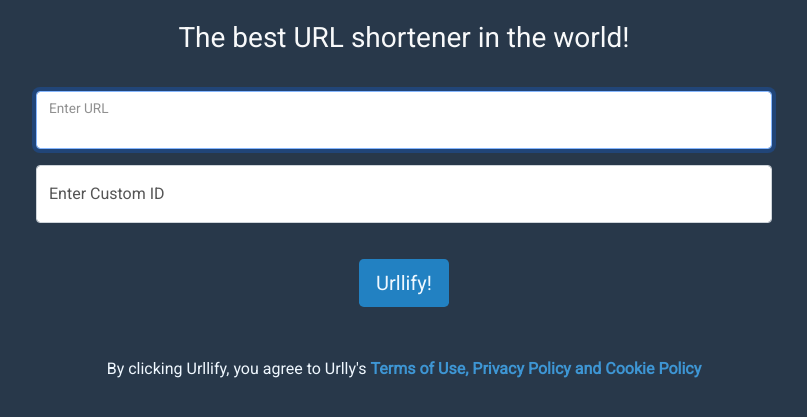
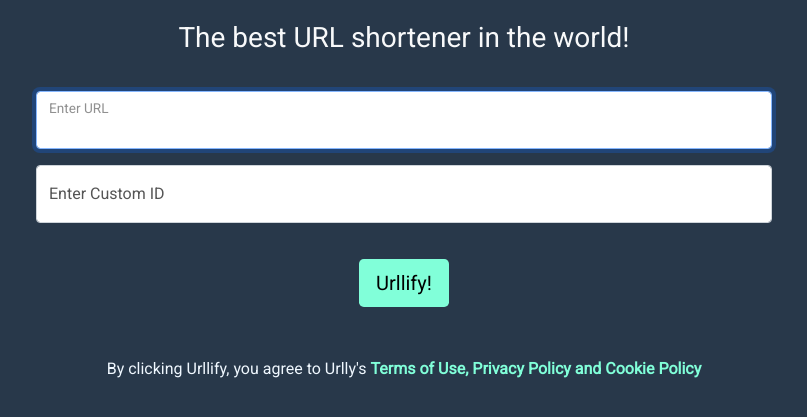
Before and after one commit to TheWeion/fp_lap4_code_challenge, a Flask app: page / in a window 1280 px wide. Shown: the part 275-692 px from the top of the page, without its empty margins (236-1043 px from the left). Run offline with Flask 2, Linux system fonts and the light colour scheme.

Commit message:
linked colours to match logo

```diff
--- a/url_shortener/static/styles/styles.css
+++ b/url_shortener/static/styles/styles.css
@@ -32,8 +32,8 @@ input {
 }
 
 .btn {
-    background-color: #2281C2;
-    color: aliceblue;
+    background-color: #81FFD9;
+    color: #000;
     margin: 20px auto;
 }
 
@@ -44,7 +44,7 @@ input {
 }
 
 .bold-text {
-    color: #3E96D4;
+    color: #81FFD9;
     font-weight: bold;
 }
 
```
